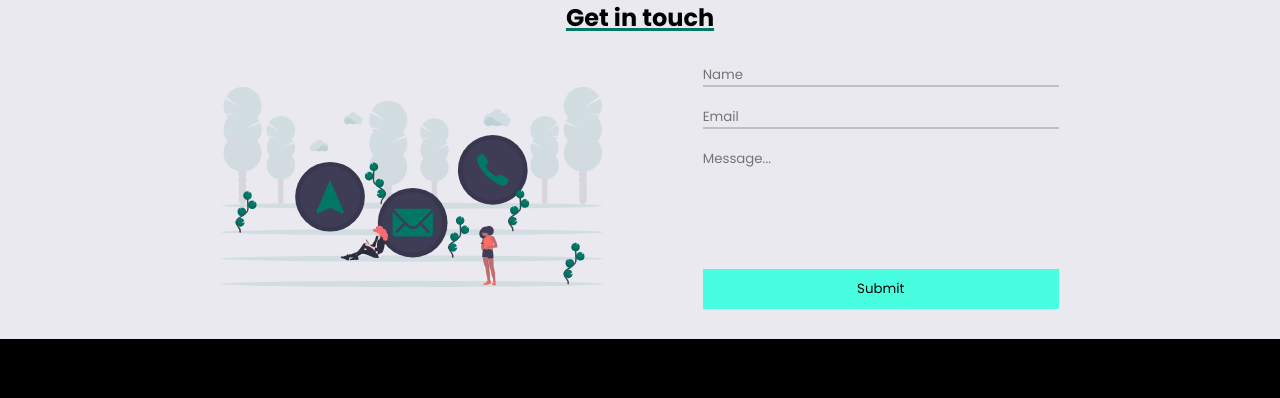
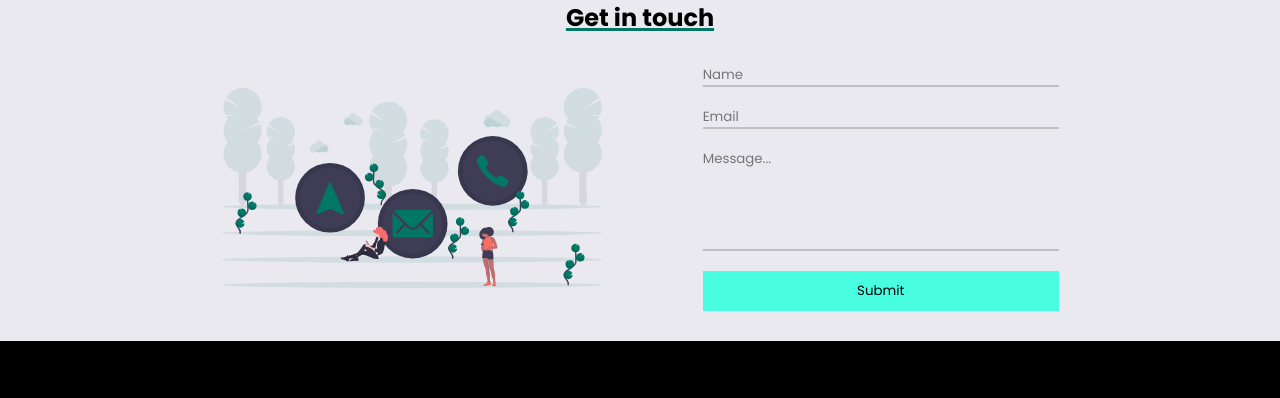
Before and after one commit to iamandobriyal/BigBook, a plain HTML site: page index.html in a window 1280 px wide. Both pictures are taken after a click on the item "Contact". Shown: the part 80-478 px from the top of the page. Drawn offline with Linux system fonts and the light colour scheme.

Commit message:
Update style.css

```diff
--- a/css/style.css
+++ b/css/style.css
@@ -391,6 +391,7 @@ price{
     background-color: transparent;
     border: none;
     outline: none;
+    border-bottom: 2px solid silver;
 }
 #contact .container form button{
     height: 40px;
```
